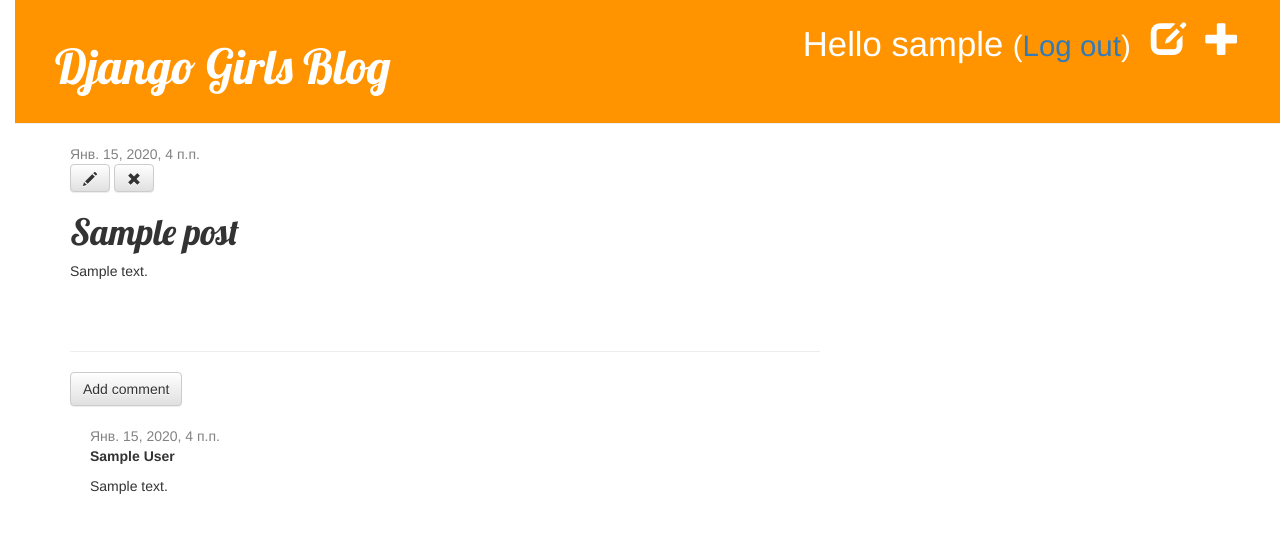
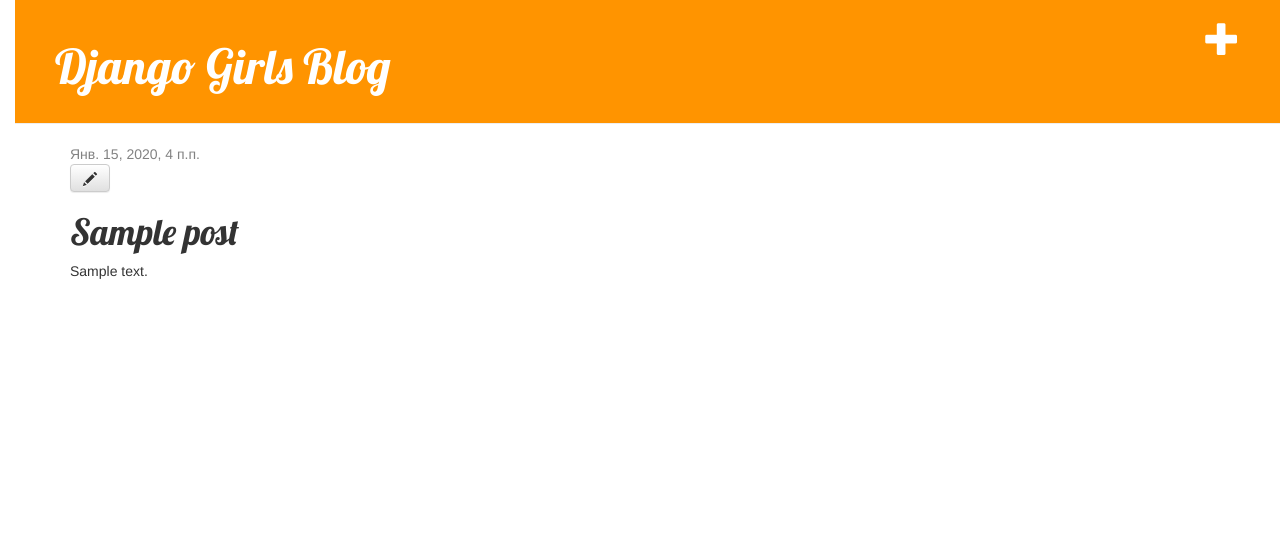
Before and after one commit to tagaiii/my-first-blog, a Django app: page /post/1/ in a window 1280 px wide. Shown: the top 533 px of the page. Run offline with Django 3.2, Linux system fonts and the light colour scheme; a user stored in the database is signed in; tables that the repository leaves empty hold one stand-in row (values such as "Sample post"); some libraries are stand-ins or nearby versions.

Commit message:
Revert "Added comment section"
This reverts commit 01a927df908c1d006fd56a12ec950971d05e47b4.

```diff
--- a/blog/admin.py
+++ b/blog/admin.py
@@ -1,5 +1,4 @@
 from django.contrib import admin
-from .models import Post, Comment
+from .models import Post
 
 admin.site.register(Post)
-admin.site.register(Comment)
--- a/blog/models.py
+++ b/blog/models.py
@@ -16,19 +16,3 @@
 
     def __str__(self):
         return self.title
-    def approved_comments(self):
-        return self.comments.filter(approved_comment=True)
-
-class Comment(models.Model):
-    post = models.ForeignKey('blog.Post', on_delete=models.CASCADE, related_name='comments')
-    author = models.CharField(max_length=200)
-    text = models.TextField()
-    created_date = models.DateTimeField(default=timezone.now)
-    approved_comment = models.BooleanField(default=False)
-
-    def approve(self):
-        self.approved_comment = True
-        self.save()
-
-    def __str__(self):
-        return self.text
--- a/blog/static/css/blog.css
+++ b/blog/static/css/blog.css
@@ -51,7 +51,3 @@
 .post h1 a, .post h1 a:visited {
     color: #000000;
 }
-
-.comment {
-    margin: 20px 0px 20px 20px;
-}
--- a/blog/templates/blog/base.html
+++ b/blog/templates/blog/base.html
@@ -12,10 +12,6 @@
             <div class="page-header">
                 {% if user.is_authenticated %}
                     <a href="{% url 'post_new' %}" class="top-menu"><span class="glyphicon glyphicon-plus"></span></a>
-                    <a href="{% url 'post_draft_list' %}" class="top-menu"><span class="glyphicon glyphicon-edit"></span></a>
-                    <p class="top-menu">Hello {{ user.username }} <small>(<a href="{% url 'logout' %}">Log out</a>)</small></p>
-                {% else %}
-                    <a href="{% url 'login' %}" class="top-menu"><span class="glyphicon glyphicon-lock"></span></a>
                 {% endif %}
                 <h1><a href="/">Django Girls Blog</a></h1>
             </div>
--- a/blog/templates/blog/post_detail.html
+++ b/blog/templates/blog/post_detail.html
@@ -6,33 +6,11 @@
             <div class="date">
                 {{ post.published_date }}
             </div>
-         {% else %}
-            <a class="btn btn-default" href="{% url 'post_publish' pk=post.pk %}">Publish</a>
         {% endif %}
         {% if user.is_authenticated %}
             <a class="btn btn-default" href="{% url 'post_edit' pk=post.pk %}"><span class="glyphicon glyphicon-pencil"></span></a>
-            <a class="btn btn-default" href="{% url 'post_remove' pk=post.pk %}"><span class="glyphicon glyphicon-remove"></span></a>
         {% endif %}
         <h1>{{ post.title }}</h1>
         <p>{{ post.text|linebreaksbr }}</p>
     </div>
-    <hr>
-    <a class="btn btn-default" href="{% url 'add_comment_to_post' pk=post.pk %}">Add comment</a>
-    {% for comment in post.comments.all %}
-        {% if user.is_authenticated or comment.approved_comment %}
-        <div class="comment">
-            <div class="date">
-                {{ comment.created_date }}
-                {% if not comment.approved_comment %}
-                    <a class="btn btn-default" href="{% url 'comment_remove' pk=comment.pk %}"><span class="glyphicon glyphicon-remove"></span></a>
-                    <a class="btn btn-default" href="{% url 'comment_approve' pk=comment.pk %}"><span class="glyphicon glyphicon-ok"></span></a>
-                {% endif %}
-            </div>
-            <strong>{{ comment.author }}</strong>
-            <p>{{ comment.text|linebreaks }}</p>
-        </div>
-        {% endif %}
-    {% empty %}
-        <p>No comments here yet :(</p>
-    {% endfor %}
 {% endblock %}
--- a/blog/templates/blog/post_list.html
+++ b/blog/templates/blog/post_list.html
@@ -8,7 +8,6 @@
             </div>
             <h1><a href="{% url 'post_detail' pk=post.pk %}">{{ post.title }}</a></h1>
             <p>{{ post.text|linebreaksbr }}</p>
-            <a href="{% url 'post_detail' pk=post.pk %}">Comments: {{ post.approved_comments.count }}</a>
         </div>
     {% endfor %}
 {% endblock %}
--- a/blog/urls.py
+++ b/blog/urls.py
@@ -5,10 +5,4 @@
     path('post/<int:pk>/', views.post_detail, name='post_detail'),
     path('post/new/', views.post_new, name='post_new'),
     path('post/<int:pk>/edit/', views.post_edit, name='post_edit'),
-    path('drafts/', views.post_draft_list, name='post_draft_list'),
-    path('post/<pk>/publish/', views.post_publish, name='post_publish'),
-    path('post/<pk>/remove/', views.post_remove, name='post_remove'),
-    path('post/<int:pk>/comment/', views.add_comment_to_post, name='add_comment_to_post'),
-    path('comment/<int:pk>/approve/', views.comment_approve, name='comment_approve'),
-    path('comment/<int:pk>/remove/', views.comment_remove, name='comment_remove'),
 ]
--- a/blog/views.py
+++ b/blog/views.py
@@ -1,9 +1,8 @@
 from django.shortcuts import render, get_object_or_404
-from .models import Post, Comment
+from .models import Post
 from django.utils import timezone
-from .forms import PostForm, CommentForm
+from .forms import PostForm
 from django.shortcuts import redirect
-from django.contrib.auth.decorators import login_required
 
 
 def post_detail(request, pk):
@@ -14,19 +13,18 @@
     posts = Post.objects.filter(published_date__lte = timezone.now()).order_by('published_date')
     return render(request, 'blog/post_list.html', {'posts': posts})
 
-@login_required
 def post_new(request):
     if request.method == "POST":
         form = PostForm(request.POST)
         if form.is_valid():
             post = form.save(commit=False)
             post.author = request.user
+            post.published_date = timezone.now()
             post.save()
             return redirect('post_detail', pk=post.pk)
     else:
         form = PostForm()
     return render(request, 'blog/post_edit.html', {'form': form})
-@login_required
 def post_edit(request, pk):
     post = get_object_or_404(Post, pk=pk)
     if request.method == "POST":
@@ -34,46 +32,9 @@
         if form.is_valid():
             post = form.save(commit=False)
             post.author = request.user
+            post.published_date = timezone.now()
             post.save()
             return redirect('post_detail', pk=post.pk)
     else:
         form = PostForm(instance=post)
     return render(request, 'blog/post_edit.html', {'form': form})
-@login_required
-def post_draft_list(request):
-    posts = Post.objects.filter(published_date__isnull=True).order_by('created_date')
-    return render(request, 'blog/post_draft_list.html', {'posts': posts})
-@login_required
-def post_publish(request, pk):
-    post = get_object_or_404(Post, pk=pk)
-    post.publish()
-    return redirect('post_detail', pk=pk)
-@login_required
-def post_remove(request, pk):
-    post = get_object_or_404(Post, pk=pk)
-    post.delete()
-    return redirect('post_list')
-@login_required
-def add_comment_to_post(request, pk):
-    post = get_object_or_404(Post, pk=pk)
-    if request.method == "POST":
-        form = CommentForm(request.POST)
-        if form.is_valid():
-            comment = form.save(commit=False)
-            comment.post = post
-            comment.save()
-            return redirect('post_detail', pk=post.pk)
-    else:
-        form = CommentForm()
-    return render(request, 'blog/add_comment_to_post.html', {'form': form})
-@login_required
-def comment_approve(request, pk):
-    comment = get_object_or_404(Comment, pk=pk)
-    comment.approve()
-    return redirect('post_detail', pk=comment.post.pk)
-
-@login_required
-def comment_remove(request, pk):
-    comment = get_object_or_404(Comment, pk=pk)
-    comment.delete()
-    return redirect('post_detail', pk=comment.post.pk)
--- a/mysite/settings.py
+++ b/mysite/settings.py
@@ -120,4 +120,3 @@
 
 STATIC_URL = '/static/'
 STATIC_ROOT = os.path.join(BASE_DIR, 'static')
-LOGIN_REDIRECT_URL = '/'
--- a/mysite/urls.py
+++ b/mysite/urls.py
@@ -16,11 +16,7 @@
 from django.contrib import admin
 from django.urls import path, include
 
-from django.contrib.auth import views
-
 urlpatterns = [
     path('admin/', admin.site.urls),
-    path('accounts/login/', views.LoginView.as_view(), name='login'),
-    path('accounts/logout/', views.LogoutView.as_view(next_page='/'), name='logout'),
     path('', include('blog.urls'))
 ]
```
Also changed, not shown: blog/forms.py (+1 -7 lines), blog/templates/blog/add_comment_to_post.html (deleted, +0 -9 lines), blog/templates/blog/post_draft_list.html (deleted, +0 -11 lines), blog/templates/registration/login.html (deleted, +0 -24 lines), blog/migrations/0002_comment.py (deleted).
